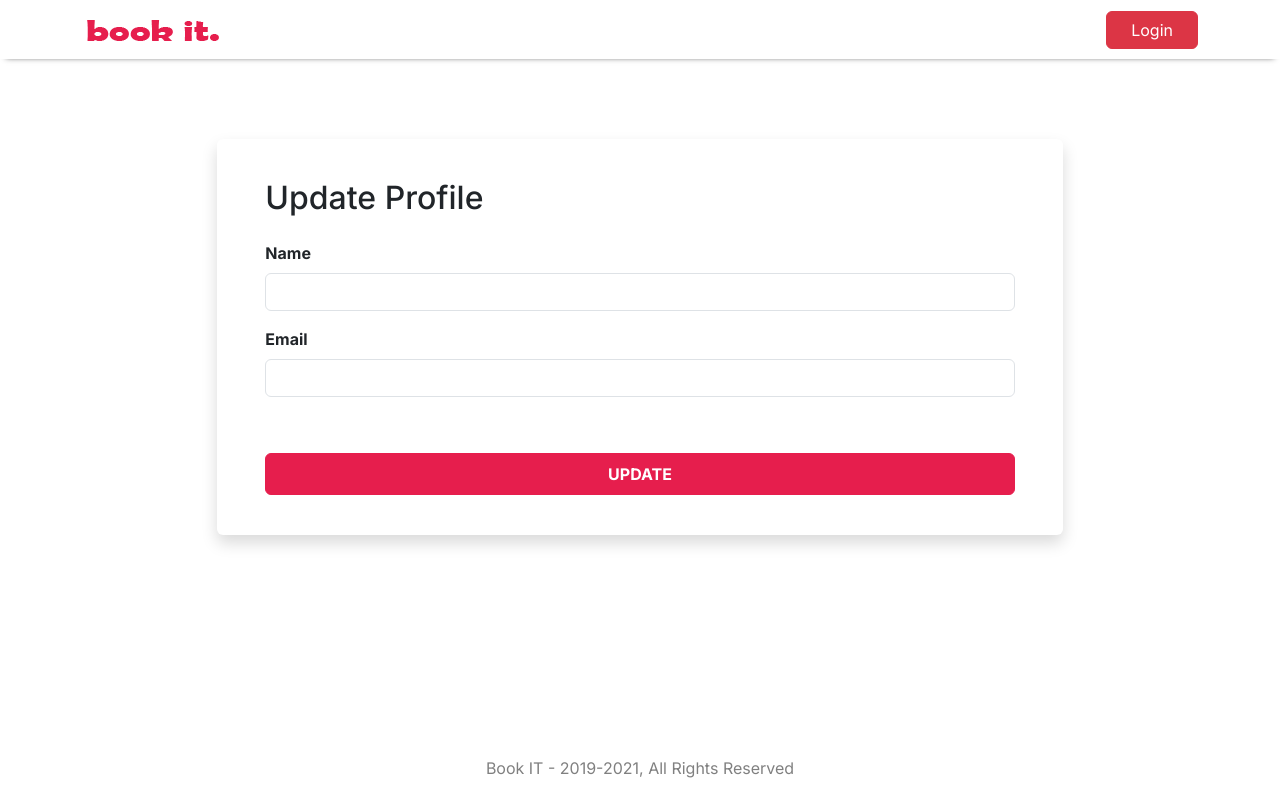
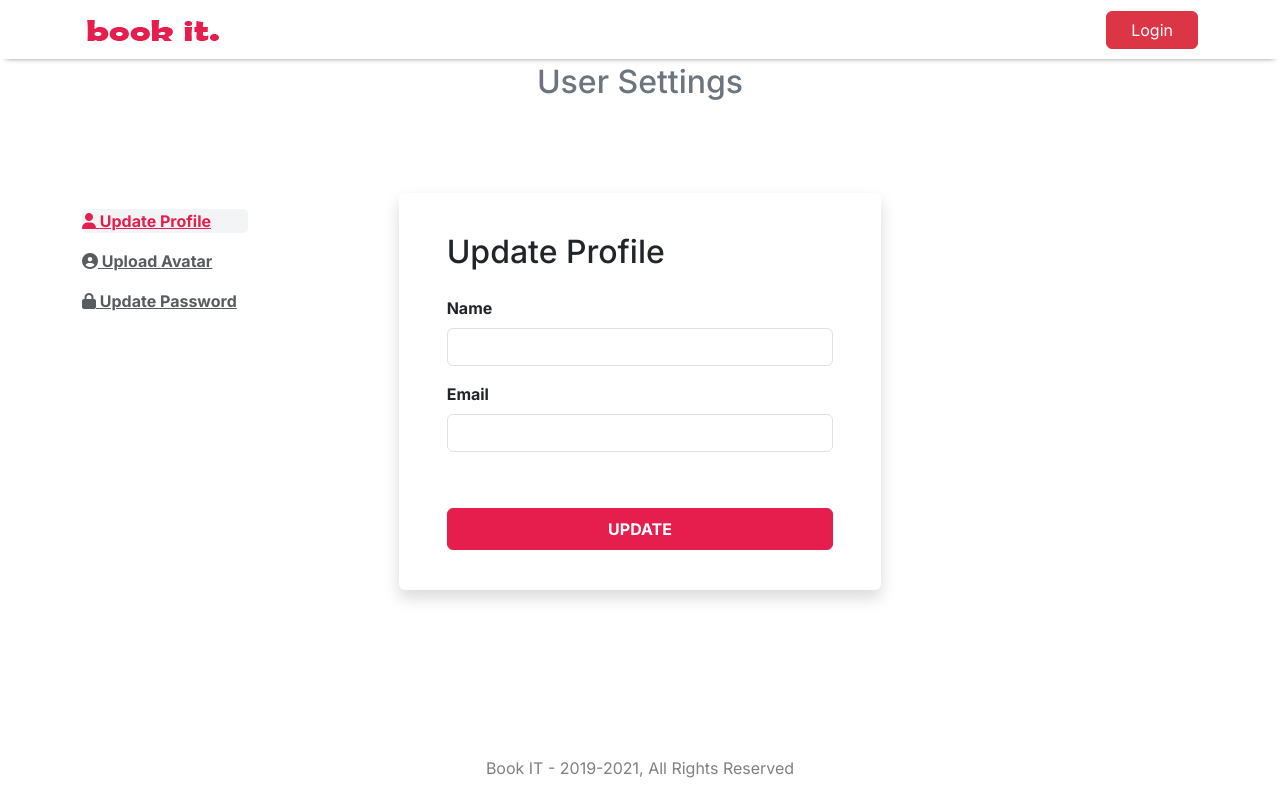
Before and after one commit to yash-purkar/book-it, a Next.js app: page /me/update in a window 1280 px wide. Built offline with nearby package versions, Linux system fonts and the light colour scheme; no server answers.

Commit message:
feat(book-it/frontend): Nested layout for user profile

```diff
--- /dev/null
+++ b/app/me/layout.tsx
@@ -0,0 +1,28 @@
+import { UserMenuSidebar } from '@/components/layout/UserSidebar/UserMenuSidebar'
+import React, { ReactNode } from 'react'
+
+interface UserLayoutProps {
+    children:ReactNode
+}
+
+export default function UserLayout ({children}:UserLayoutProps)  {
+
+  return (
+    <>
+    <div className='mx-2 my-1 '>
+        <h2 className='text-secondary text-center'>User Settings</h2>
+    </div>
+    <div className="container">
+        <div className="row">
+            <div className="col-10 col-lg-2 mt-5">
+                <UserMenuSidebar/>
+            </div>
+            <div className="col-12 col-lg-8">
+                {children}
+            </div>
+        </div>
+    </div>
+    </>
+
+  )
+}
--- /dev/null
+++ b/components/layout/UserSidebar/UserMenuSidebar.module.css
@@ -0,0 +1,16 @@
+.list-group-item:first-child {
+    border-top-left-radius: 0;
+    border-top-right-radius: 0;
+  }
+
+  .list-group-item {
+    border: none;
+    margin-bottom: 1rem;
+  }
+
+  .list-group-item.active {
+    background-color: #f3f4f6;
+    border-color: #f3f4f6;
+    border-radius: 0.3rem;
+    color: #e61e4d;
+  }
--- /dev/null
+++ b/components/layout/UserSidebar/UserMenuSidebar.tsx
@@ -0,0 +1,54 @@
+"use client"
+
+import Link from "next/link";
+import React, { ReactNode, useState } from "react";
+import styles from './UserMenuSidebar.module.css'
+
+type Menu = "Update Profile" | "Upload Avatar" | "Update Password";
+
+interface MenuItem {
+  name: Menu;
+  url: string;
+  icon: string;
+}
+
+const menuItems: MenuItem[] = [
+  { name: "Update Profile", url: "/me/update", icon: "fas fa-user" },
+  {
+    name: "Upload Avatar",
+    url: "/me/upload-avatar",
+    icon: "fas fa-user-circle",
+  },
+  {
+    name: "Update Password",
+    url: "/me/update-password",
+    icon: "fas fa-lock",
+  },
+];
+
+export const UserMenuSidebar = () => {
+const [activeMenu,setActiveMenu] = useState<Menu>(menuItems[0].name);
+
+const handleTabChange = (menuItem:Menu) => {
+  setActiveMenu(menuItem)
+}
+
+  return (
+    <div className={` list-group mt-5 pl-4`}>
+      {menuItems.map(
+        (item: MenuItem): ReactNode => (
+          <Link
+            key={item.name}
+            href={item.url}
+            className={`fw-bold ${styles['list-group-item']} list-group-item-action ${item.name === activeMenu && styles['active']}`}
+            aria-current={activeMenu === item.name ? "true" : "false"}
+            onClick={() =>handleTabChange(item.name)}
+          >
+            <i className={item.icon}></i>{" "}
+            {item.name}
+          </Link>
+        )
+      )}
+    </div>
+  );
+};
```
Also changed, not shown: notes.txt.
